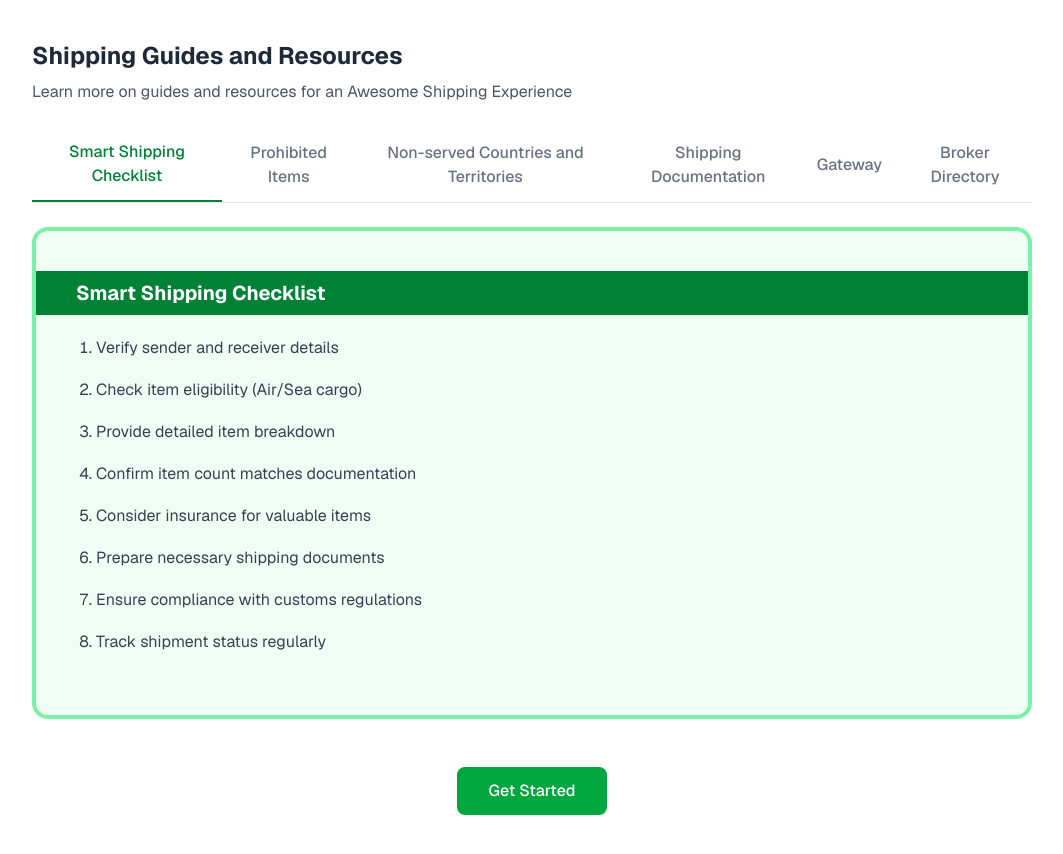
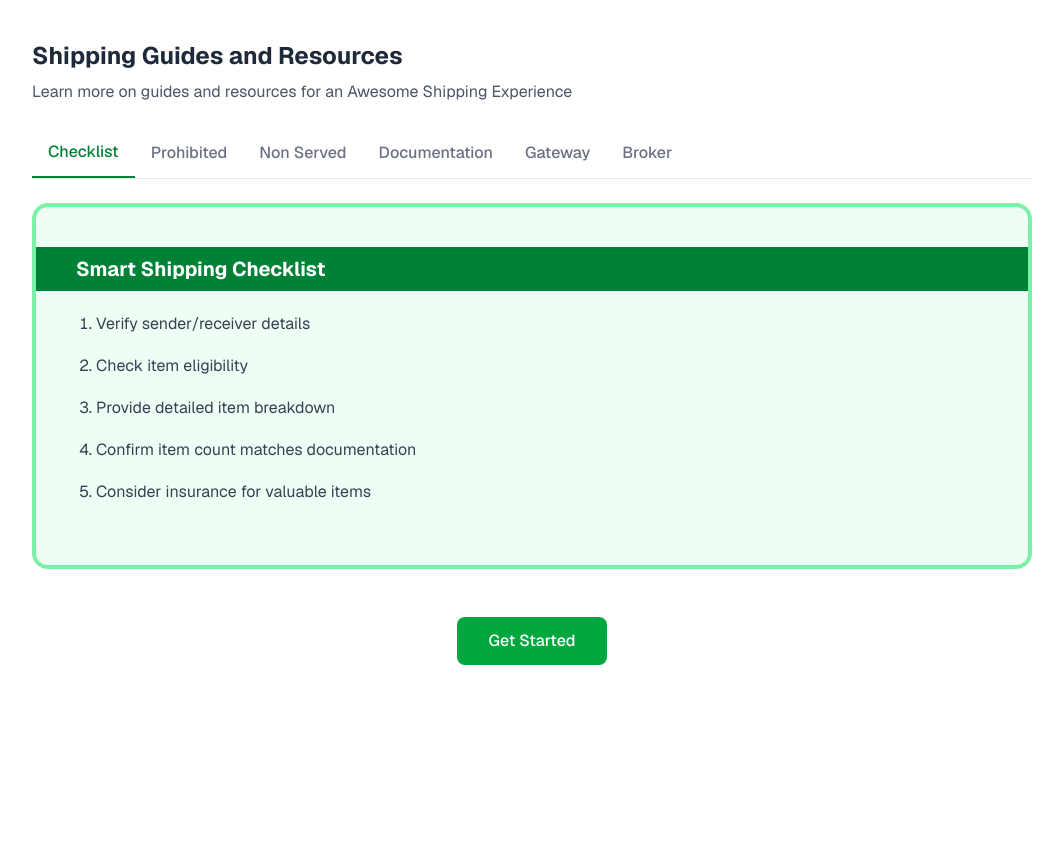
Before and after one commit to Alpha-loop/isell_frontend, a Next.js app: page /quoteResult in a window 1280 px wide. Shown: the part 700-1554 px from the top of the page, without its empty margins (108-1171 px from the left). After the commit the page ends 1505 px from the top, so only its background shows below. Built offline with nearby package versions, Linux system fonts and the light colour scheme.

Commit message:
searchParam bug fixed

```diff
--- a/src/app/quoteResult/page.js
+++ b/src/app/quoteResult/page.js
@@ -1,12 +1,13 @@
 "use client";
-
+import { Suspense } from 'react';
 import { useRouter } from 'next/navigation';
-import { useState, useEffect } from 'react';
+import { useState } from 'react';
 import Image from 'next/image';
 import { useSearchParams } from 'next/navigation';
-import ShippingQuoteForm from '@/components/shippingQuoteForm'; // Adjust the import path as necessary
+import ShippingQuoteForm from '@/components/shippingQuoteForm';
 
-export default function ShippingQuotePage() {
+// Move all your page content into this component
+function ShippingQuoteContent() {
   const router = useRouter();
   const [activeTab, setActiveTab] = useState('checklist');
   const searchParams = useSearchParams();
@@ -19,14 +20,14 @@ export default function ShippingQuotePage() {
   const currency = searchParams.get('currency') ? decodeURIComponent(searchParams.get('currency')) : 'NGN';
   const estimatedDelivery = searchParams.get('estimatedDelivery') ? decodeURIComponent(searchParams.get('estimatedDelivery')) : '3-5 business days';
 
-  // Use current date and time (11:32 AM WAT, Sunday, June 29, 2025)
+  // Date calculations
   const today = new Date('2025-06-29T11:32:00+01:00').toLocaleDateString('en-US', {
     day: 'numeric',
     month: 'long',
     year: 'numeric',
   });
   const secondDate = new Date('2025-06-29T11:32:00+01:00');
-  secondDate.setDate(secondDate.getDate() + 1); // Add 1 day for the second offer
+  secondDate.setDate(secondDate.getDate() + 1);
   const secondOfferDate = secondDate.toLocaleDateString('en-US', {
     day: 'numeric',
     month: 'long',
@@ -101,7 +102,6 @@ export default function ShippingQuotePage() {
           <div className="w-full md:w-150 bg-green-800 flex items-center justify-center h-130">
             <ShippingQuoteForm />
           </div>
-          {/* Removed the embedded ShippingQuoteForm to avoid duplication */}
         </section>
 
         {/* Shipping Guides and Resources Section */}
@@ -113,138 +113,94 @@ export default function ShippingQuotePage() {
 
           {/* Tab Navigation */}
           <div className="flex flex-col sm:flex-row sm:border-b border-gray-200 mb-6 gap-2 sm:gap-0">
+            {['checklist', 'prohibited', 'non-served', 'documentation', 'gateway', 'broker'].map((tab) => (
               <button
-              className={`px-4 py-3 text-xs sm:text-base font-medium text-left sm:text-center ${activeTab === 'checklist' ? 'text-green-700 sm:border-b-2 border-green-700 bg-green-50 sm:bg-transparent' : 'text-gray-500 hover:bg-gray-100 sm:hover:bg-transparent'} rounded-lg sm:rounded-none transition duration-200`}
-              onClick={() => setActiveTab('checklist')}
+                key={tab}
+                className={`px-4 py-3 text-xs sm:text-base font-medium text-left sm:text-center ${activeTab === tab ? 'text-green-700 sm:border-b-2 border-green-700 bg-green-50 sm:bg-transparent' : 'text-gray-500 hover:bg-gray-100 sm:hover:bg-transparent'} rounded-lg sm:rounded-none transition duration-200`}
+                onClick={() => setActiveTab(tab)}
               >
-              Smart Shipping Checklist
+                {tab.split('-').map(word => word.charAt(0).toUpperCase() + word.slice(1)).join(' ')}
               </button>
-            <button
-              className={`px-4 py-3 text-xs sm:text-base font-medium text-left sm:text-center ${activeTab === 'prohibited' ? 'text-green-700 sm:border-b-2 border-green-700 bg-green-50 sm:bg-transparent' : 'text-gray-500 hover:bg-gray-100 sm:hover:bg-transparent'} rounded-lg sm:rounded-none transition duration-200`}
-              onClick={() => setActiveTab('prohibited')}
-            >
-              Prohibited Items
-            </button>
-            <button
-              className={`px-4 py-3 text-xs sm:text-base font-medium text-left sm:text-center ${activeTab === 'non-served' ? 'text-green-700 sm:border-b-2 border-green-700 bg-green-50 sm:bg-transparent' : 'text-gray-500 hover:bg-gray-100 sm:hover:bg-transparent'} rounded-lg sm:rounded-none transition duration-200`}
-              onClick={() => setActiveTab('non-served')}
-            >
-              Non-served Countries and Territories
-            </button>
-            <button
-              className={`px-4 py-3 text-xs sm:text-base font-medium text-left sm:text-center ${activeTab === 'documentation' ? 'text-green-700 sm:border-b-2 border-green-700 bg-green-50 sm:bg-transparent' : 'text-gray-500 hover:bg-gray-100 sm:hover:bg-transparent'} rounded-lg sm:rounded-none transition duration-200`}
-              onClick={() => setActiveTab('documentation')}
-            >
-              Shipping Documentation
-            </button>
-            <button
-              className={`px-4 py-3 text-xs sm:text-base font-medium text-left sm:text-center ${activeTab === 'gateway' ? 'text-green-700 sm:border-b-2 border-green-700 bg-green-50 sm:bg-transparent' : 'text-gray-500 hover:bg-gray-100 sm:hover:bg-transparent'} rounded-lg sm:rounded-none transition duration-200`}
-              onClick={() => setActiveTab('gateway')}
-            >
-              Gateway
-            </button>
-            <button
-              className={`px-4 py-3 text-xs sm:text-base font-medium text-left sm:text-center ${activeTab === 'broker' ? 'text-green-700 sm:border-b-2 border-green-700 bg-green-50 sm:bg-transparent' : 'text-gray-500 hover:bg-gray-100 sm:hover:bg-transparent'} rounded-lg sm:rounded-none transition duration-200`}
-              onClick={() => setActiveTab('broker')}
-            >
-              Broker Directory
-            </button>
+            ))}
           </div>
 
           {/* Tab Content */}
           <div>
-            {activeTab === 'prohibited' ? (
-              <div>
+            {activeTab === 'prohibited' && (
               <div className="w-full bg-green-50 rounded-2xl border-2 sm:border-4 border-green-300 py-6 sm:py-6 md:py-10">
                 <h1 className="w-full bg-green-700 text-white py-2 px-4 sm:px-6 md:px-10 text-lg sm:text-xl font-bold">Prohibited Items</h1>
-                  <ol className="list-decimal pl-4 sm:pl-5 space-y-3 sm:space-y-4 text-gray-700 text-xs sm:text-sm md:text-base mx-4 sm:mx-6 md:mx-10 my-4 sm:my-5 leading-relaxed">
-                    <li>Ensure sender and receiver's details are complete and correct.</li>
-                    <li>Ensure contents are acceptable via Air or sea cargo. Kindly check prohibited list to confirm this.</li>
-                    <li>Ensure proper and transparent item breakdown is done to avoid discrepancies.</li>
-                    <li>Ensure all items are confirmed/counted and match your commercial invoice and item description. Be thorough to avoid under-declaring.</li>
-                    <li>Insurance is not compulsory. However, it is advisable to insure packages.</li>
-                  </ol>
-                </div>
-              </div>
-            ) : activeTab === 'non-served' ? (
-              <div>
-                <div className="w-full bg-green-50 rounded-2xl border-2 sm:border-4 border-green-300 py-6 sm:py-6 md:py-10">
-                  <h1 className="w-full bg-green-700 text-white py-2 px-4 sm:px-6 md:px-10 text-lg sm:text-xl font-bold">Non-served Countries and Territories</h1>
                 <ol className="list-decimal pl-4 sm:pl-5 space-y-3 sm:space-y-4 text-gray-700 text-xs sm:text-sm md:text-base mx-4 sm:mx-6 md:mx-10 my-4 sm:my-5 leading-relaxed">
                   <li>Firearms, explosives, and weapons of any kind</li>
                   <li>Flammable liquids, gases, and hazardous materials</li>
                   <li>Illegal drugs and narcotics</li>
                   <li>Perishable food items without proper preservation</li>
                   <li>Live animals without proper documentation</li>
-                    <li>Counterfeit currency and goods</li>
-                    <li>Precious stones and metals without certification</li>
-                    <li>Adult content and explicit material</li>
                 </ol>
               </div>
+            )}
+
+            {activeTab === 'non-served' && (
+              <div className="w-full bg-green-50 rounded-2xl border-2 sm:border-4 border-green-300 py-6 sm:py-6 md:py-10">
+                <h1 className="w-full bg-green-700 text-white py-2 px-4 sm:px-6 md:px-10 text-lg sm:text-xl font-bold">Non-served Countries</h1>
+                <ol className="list-decimal pl-4 sm:pl-5 space-y-3 sm:space-y-4 text-gray-700 text-xs sm:text-sm md:text-base mx-4 sm:mx-6 md:mx-10 my-4 sm:my-5 leading-relaxed">
+                  <li>North Korea</li>
+                  <li>Syria</li>
+                  <li>Crimea Region</li>
+                  <li>Cuba</li>
+                  <li>Iran</li>
+                </ol>
               </div>
-            ) : activeTab === 'documentation' ? (
-              <div>
+            )}
+
+            {activeTab === 'documentation' && (
               <div className="w-full bg-green-50 rounded-2xl border-2 sm:border-4 border-green-300 py-6 sm:py-6 md:py-10">
                 <h1 className="w-full bg-green-700 text-white py-2 px-4 sm:px-6 md:px-10 text-lg sm:text-xl font-bold">Shipping Documentation</h1>
                 <ol className="list-decimal pl-4 sm:pl-5 space-y-3 sm:space-y-4 text-gray-700 text-xs sm:text-sm md:text-base mx-4 sm:mx-6 md:mx-10 my-4 sm:my-5 leading-relaxed">
                   <li>Commercial Invoice</li>
                   <li>Packing List</li>
                   <li>Certificate of Origin</li>
-                    <li>Bill of Lading or Airway Bill</li>
-                    <li>Export/Import Permits (if applicable)</li>
-                    <li>Insurance Certificate (if insured)</li>
-                    <li>Customs Declaration Form</li>
-                    <li>Special Permits for Restricted Items</li>
+                  <li>Bill of Lading/Airway Bill</li>
+                  <li>Insurance Certificate</li>
                 </ol>
               </div>
-              </div>
-            ) : activeTab === 'gateway' ? (
-              <div>
+            )}
+
+            {activeTab === 'gateway' && (
               <div className="w-full bg-green-50 rounded-2xl border-2 sm:border-4 border-green-300 py-6 sm:py-6 md:py-10">
-                  <h1 className="w-full bg-green-700 text-white py-2 px-4 sm:px-6 md:px-10 text-lg sm:text-xl font-bold">Gateway</h1>
+                <h1 className="w-full bg-green-700 text-white py-2 px-4 sm:px-6 md:px-10 text-lg sm:text-xl font-bold">Gateway Services</h1>
                 <ol className="list-decimal pl-4 sm:pl-5 space-y-3 sm:space-y-4 text-gray-700 text-xs sm:text-sm md:text-base mx-4 sm:mx-6 md:mx-10 my-4 sm:my-5 leading-relaxed">
-                    <li>Entry point for customs clearance</li>
-                    <li>Processing of import/export documentation</li>
-                    <li>Storage facilities for goods</li>
-                    <li>Coordination with shipping lines</li>
-                    <li>Security and safety checks</li>
-                    <li>Transportation to final destination</li>
-                    <li>Customs duty payment assistance</li>
-                    <li>Tracking and monitoring services</li>
+                  <li>Customs Clearance</li>
+                  <li>Cargo Inspection</li>
+                  <li>Document Processing</li>
+                  <li>Tax/Duty Calculation</li>
+                  <li>Final Mile Coordination</li>
                 </ol>
               </div>
-              </div>
-            ) : activeTab === 'broker' ? (
-              <div>
+            )}
+
+            {activeTab === 'broker' && (
               <div className="w-full bg-green-50 rounded-2xl border-2 sm:border-4 border-green-300 py-6 sm:py-6 md:py-10">
                 <h1 className="w-full bg-green-700 text-white py-2 px-4 sm:px-6 md:px-10 text-lg sm:text-xl font-bold">Broker Directory</h1>
                 <ol className="list-decimal pl-4 sm:pl-5 space-y-3 sm:space-y-4 text-gray-700 text-xs sm:text-sm md:text-base mx-4 sm:mx-6 md:mx-10 my-4 sm:my-5 leading-relaxed">
-                    <li>Contact: John Doe - john.doe@broker.com</li>
-                    <li>Contact: Jane Smith - jane.smith@broker.com</li>
-                    <li>Contact: Michael Brown - michael.brown@broker.com</li>
-                    <li>Contact: Sarah Johnson - sarah.johnson@broker.com</li>
-                    <li>Contact: Robert Lee - robert.lee@broker.com</li>
-                    <li>Contact: Emily Davis - emily.davis@broker.com</li>
-                    <li>Contact: David Wilson - david.wilson@broker.com</li>
-                    <li>Contact: Lisa Anderson - lisa.anderson@broker.com</li>
+                  <li>John Doe - johndoe@logistics.com</li>
+                  <li>Jane Smith - janesmith@logistics.com</li>
+                  <li>Michael Brown - mbrown@logistics.com</li>
+                  <li>Sarah Johnson - sjohnson@logistics.com</li>
+                  <li>David Wilson - dwilson@logistics.com</li>
                 </ol>
               </div>
-              </div>
-            ) : (
-              <div>
+            )}
+
+            {activeTab === 'checklist' && (
               <div className="w-full bg-green-50 rounded-2xl border-2 sm:border-4 border-green-300 py-6 sm:py-6 md:py-10">
                 <h1 className="w-full bg-green-700 text-white py-2 px-4 sm:px-6 md:px-10 text-lg sm:text-xl font-bold">Smart Shipping Checklist</h1>
                 <ol className="list-decimal pl-4 sm:pl-5 space-y-3 sm:space-y-4 text-gray-700 text-xs sm:text-sm md:text-base mx-4 sm:mx-6 md:mx-10 my-4 sm:my-5 leading-relaxed">
-                    <li>Verify sender and receiver details</li>
-                    <li>Check item eligibility (Air/Sea cargo)</li>
+                  <li>Verify sender/receiver details</li>
+                  <li>Check item eligibility</li>
                   <li>Provide detailed item breakdown</li>
                   <li>Confirm item count matches documentation</li>
                   <li>Consider insurance for valuable items</li>
-                    <li>Prepare necessary shipping documents</li>
-                    <li>Ensure compliance with customs regulations</li>
-                    <li>Track shipment status regularly</li>
                 </ol>
-                </div>
               </div>
             )}
           </div>
@@ -259,28 +215,19 @@ export default function ShippingQuotePage() {
           </div>
         </section>
       </main>
-
-      {/* Back Button */}
-      {/* <div className="max-w-4xl mx-auto px-4 py-6">
-        <button
-          className="w-full bg-gray-200 hover:bg-gray-300 text-gray-800 font-medium py-3 rounded-lg transition duration-300"
-          onClick={() => router.push('/')}
-        >
-          Back to Quote Form
-        </button>
-      </div> */}
-
-      {/* Footer */}
-      {/* <footer className="bg-gray-800 text-white py-6 mt-10">
-        <div className="max-w-4xl mx-auto px-4 text-center">
-          <p>© 2025 Iselllogistics. All rights reserved.</p>
-          <p className="mt-2">
-            <a href="#" className="text-green-400 hover:text-green-300 underline">Contact Us</a> |
-            <a href="#" className="text-green-400 hover:text-green-300 underline ml-2">Privacy Policy</a> |
-            <a href="#" className="text-green-400 hover:text-green-300 underline ml-2">Terms of Service</a>
-          </p>
-        </div>
-      </footer> */}
     </div>
   );
 }
+
+// Main page component with Suspense boundary
+export default function ShippingQuotePage() {
+  return (
+    <Suspense fallback={
+      <div className="min-h-screen bg-white flex items-center justify-center">
+        <div className="animate-pulse text-lg text-gray-600">Loading shipping quote...</div>
+      </div>
+    }>
+      <ShippingQuoteContent />
+    </Suspense>
+  );
+}
```
Lines whose indentation alone changed are shown as unchanged.
